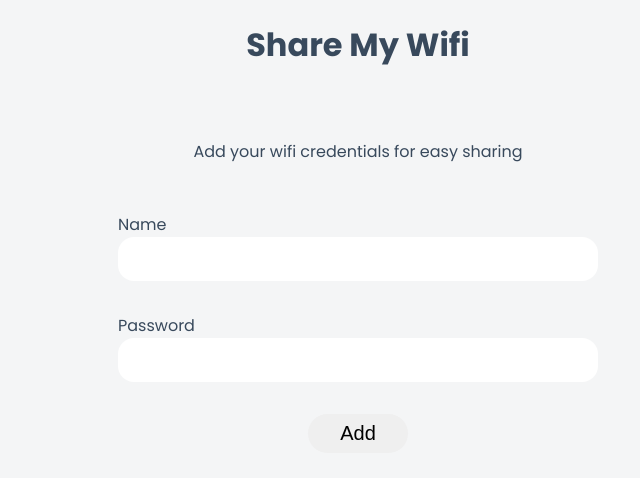
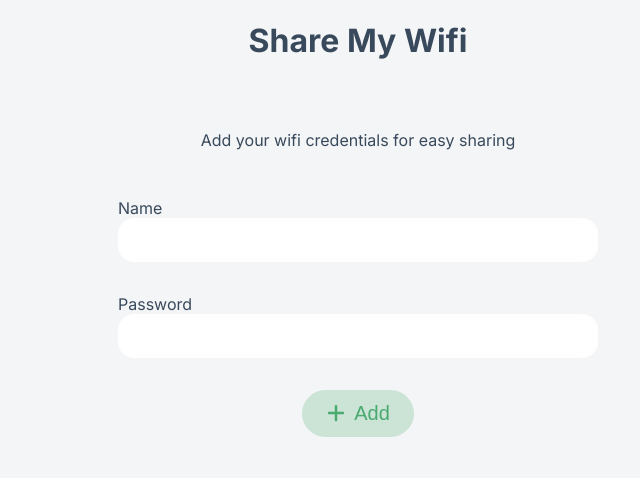
Before and after one commit to SpiffyCloud/share-my-wifi, a Vue app: page / in a window 1280 px wide. Shown: the top 478 px of the page, without its empty margins (282-922 px from the left). Built offline with nearby package versions, Linux system fonts and the light colour scheme.

Commit message:
added action btn component and styling

```diff
--- a/src/App.vue
+++ b/src/App.vue
@@ -54,13 +54,4 @@ function deleteCredentials() {
     box-sizing: border-box;
     text-align: center;
   }
-
-  button {
-    font-size: var(--font-size-buttons);
-    padding: .5rem 2rem;
-    border-radius: 2rem;
-    border: none;
-    display: block;
-    margin: 0 auto;
-  }
 </style>
--- a/src/assets/base.css
+++ b/src/assets/base.css
@@ -1,4 +1,4 @@
-@import url('https://fonts.googleapis.com/css2?family=Poppins:wght@200;400;700&display=swap');
+@import url('https://fonts.googleapis.com/css2?family=Inter:wght@300;400;500;700&display=swap');
 
 /* color palette */
 :root {
@@ -20,8 +20,8 @@
 
   /* green */
   --color-green-light: rgb(111, 228, 158);
-  --color-green-light-16: rgba(111, 228, 158, .16);
   --color-green-light-24: rgba(111, 228, 158, .24);
+  --color-green-light-32: rgba(111, 228, 158, .32);
   --color-green-dark: rgb(74, 170, 112);
   --color-green-dark-24: rgba(74, 170, 112, .24);
   --color-green-dark-32: rgba(74, 170, 112, .32);
@@ -42,6 +42,7 @@
   /* font weights */
   --font-weight-thin: 200;
   --font-weight-regular: 400;
+  --font-weight-medium: 500;
   --font-weight-bold: 700;
 }
 
@@ -60,7 +61,7 @@
   --color-button-submit-background-pressed: var(--color-green-dark-32);
 
   --color-button-delete-text: var(--color-pink-dark);
-  --color-button-delete-background: var(--color-pink-dark-24);
+  --color-button-delete-background-pressed: var(--color-pink-dark-24);
 }
 
 /* dark theme */
@@ -75,11 +76,11 @@
     --color-text: var(--color-white-light);
 
     --color-button-submit-text: var(--color-green-light);
-    --color-button-submit-background: var(--color-green-light-16);
-    --color-button-submit-background-pressed: var(--color-green-light-24);
+    --color-button-submit-background: var(--color-green-light-24);
+    --color-button-submit-background-pressed: var(--color-green-light-32);
 
     --color-button-delete-text: var(--color-pink-light);
-    --color-button-delete-background: var(--color-pink-light-24);
+    --color-button-delete-background-pressed: var(--color-pink-light-24);
   }
 }
 
@@ -91,7 +92,7 @@ body {
   color: var(--color-text);
   background: var(--color-background);
   transition: color 0.5s, background-color 0.5s;
-  font-family: 'Poppins', sans-serif;
+  font-family: 'Inter', sans-serif;
   text-rendering: optimizeLegibility;
   -webkit-font-smoothing: antialiased;
   -moz-osx-font-smoothing: grayscale;
--- /dev/null
+++ b/src/components/ActionButton.vue
@@ -0,0 +1,52 @@
+<script setup>
+const props = defineProps(['type'])
+const emit = defineEmits(['click'])
+</script>
+
+<template>
+  <button @click="emit('click')" :class="type">
+    <slot>&#9786; action</slot>
+  </button>
+</template>
+
+<style>
+button {
+  display: flex;
+  flex-direction: row;
+  align-items: center;
+  gap: .5rem;
+  padding: .75rem 1.5rem;
+  margin: 0 auto;
+  border-radius: 2rem;
+  border: none;
+  font-size: var(--font-size-buttons);
+  font-weight: var(--font-weight-medium);
+}
+
+.submit {
+  color: var(--color-button-submit-text);
+  background-color: var(--color-button-submit-background);
+
+}
+
+.submit:hover,
+.submit:active {
+  background-color: var(--color-button-submit-background-pressed);
+}
+
+.delete {
+  color: var(--color-button-delete-text);
+  background: none;
+}
+
+.delete:hover,
+.delete:active {
+  background-color: var(--color-button-delete-background-pressed);
+}
+
+svg {
+  fill: currentColor;
+  width: var(--font-size-buttons);
+  height: var(--font-size-buttons);
+}
+</style>
--- a/src/components/WifiForm.vue
+++ b/src/components/WifiForm.vue
@@ -1,5 +1,9 @@
 <script setup>
-import { computed } from 'vue';
+import { computed } from 'vue'
+import ActionButton from './ActionButton.vue'
+import IconPlus from './icons/IconPlus.vue'
+import IconCheck from './icons/IconCheck.vue'
+
 const props = defineProps(['credentials'])
 const emit = defineEmits(['update'])
 
@@ -15,6 +19,13 @@ const credentialsUpdated = computed(() => {
     return true
   } else return false
 })
+
+const currentIcon = computed(() => {
+  if (hasCredentials) return IconCheck
+  else return IconPlus
+})
+
+const test = () => console.log('action clicked!')
 </script>
 
 <template>
@@ -30,9 +41,12 @@ const credentialsUpdated = computed(() => {
       v-model="credentials.password">
   </div>
   <div>
-    <button @click="emit('update', credentialsUpdated)">{{
-    hasCredentials ?
-    'Done' : 'Add'}}</button>
+    <ActionButton :type="'submit'"
+      @click="emit('update', credentialsUpdated)">
+      <IconPlus v-if="!hasCredentials" />
+      <IconCheck v-else />
+      <span>{{ hasCredentials ? 'Done' : 'Add' }}</span>
+    </ActionButton>
   </div>
 </template>
 
--- a/src/components/WifiQR.vue
+++ b/src/components/WifiQR.vue
@@ -1,9 +1,11 @@
 <script setup>
 import { computed } from 'vue'
 import QrcodeVue from 'qrcode.vue'
+import ActionButton from './ActionButton.vue';
+import IconTrash from './icons/IconTrash.vue';
 
 const props = defineProps(['credentials'])
-const emits = defineEmits(['edit', 'delete'])
+const emit = defineEmits(['edit', 'delete'])
 
 const qrCode = computed(() => {
   const { name, password } = props.credentials
@@ -20,8 +22,11 @@ const qrCode = computed(() => {
   </div>
   <p>Last Updated: {{ credentials.updated }}</p>
 
-  <button @click="emits('edit')">Edit</button>
-  <button @click="emits('delete')">Delete</button>
+  <button @click="emit('edit')">Edit</button>
+  <ActionButton :type="'delete'" @click="emit('delete')">
+    <IconTrash />
+    <span>Delete</span>
+  </ActionButton>
 </template>
 
 <style>
--- /dev/null
+++ b/src/components/icons/IconCheck.vue
@@ -0,0 +1,8 @@
+<template>
+  <svg xmlns="http://www.w3.org/2000/svg"
+    viewBox="0 0 512 512">
+    <!--! Font Awesome Pro 6.2.0 by @fontawesome - https://fontawesome.com License - https://fontawesome.com/license (Commercial License) Copyright 2022 Fonticons, Inc. -->
+    <path fill="currentColor"
+      d="M243.8 339.8C232.9 350.7 215.1 350.7 204.2 339.8L140.2 275.8C129.3 264.9 129.3 247.1 140.2 236.2C151.1 225.3 168.9 225.3 179.8 236.2L224 280.4L332.2 172.2C343.1 161.3 360.9 161.3 371.8 172.2C382.7 183.1 382.7 200.9 371.8 211.8L243.8 339.8zM512 256C512 397.4 397.4 512 256 512C114.6 512 0 397.4 0 256C0 114.6 114.6 0 256 0C397.4 0 512 114.6 512 256zM256 48C141.1 48 48 141.1 48 256C48 370.9 141.1 464 256 464C370.9 464 464 370.9 464 256C464 141.1 370.9 48 256 48z" />
+  </svg>
+</template>
--- /dev/null
+++ b/src/components/icons/IconPlus.vue
@@ -0,0 +1,8 @@
+<template>
+  <svg xmlns="http://www.w3.org/2000/svg"
+    viewBox="0 0 448 512">
+    <!--! Font Awesome Pro 6.2.0 by @fontawesome - https://fontawesome.com License - https://fontawesome.com/license (Commercial License) Copyright 2022 Fonticons, Inc. -->
+    <path fill="currentColor"
+      d="M256 80c0-17.7-14.3-32-32-32s-32 14.3-32 32V224H48c-17.7 0-32 14.3-32 32s14.3 32 32 32H192V432c0 17.7 14.3 32 32 32s32-14.3 32-32V288H400c17.7 0 32-14.3 32-32s-14.3-32-32-32H256V80z" />
+  </svg>
+</template>
--- /dev/null
+++ b/src/components/icons/IconTrash.vue
@@ -0,0 +1,8 @@
+<template>
+  <svg xmlns="http://www.w3.org/2000/svg"
+    viewBox="0 0 448 512">
+    <!--! Font Awesome Pro 6.2.0 by @fontawesome - https://fontawesome.com License - https://fontawesome.com/license (Commercial License) Copyright 2022 Fonticons, Inc. -->
+    <path fill="currentColor"
+      d="M424 80C437.3 80 448 90.75 448 104C448 117.3 437.3 128 424 128H412.4L388.4 452.7C385.9 486.1 358.1 512 324.6 512H123.4C89.92 512 62.09 486.1 59.61 452.7L35.56 128H24C10.75 128 0 117.3 0 104C0 90.75 10.75 80 24 80H93.82L130.5 24.94C140.9 9.357 158.4 0 177.1 0H270.9C289.6 0 307.1 9.358 317.5 24.94L354.2 80H424zM177.1 48C174.5 48 171.1 49.34 170.5 51.56L151.5 80H296.5L277.5 51.56C276 49.34 273.5 48 270.9 48H177.1zM364.3 128H83.69L107.5 449.2C108.1 457.5 115.1 464 123.4 464H324.6C332.9 464 339.9 457.5 340.5 449.2L364.3 128z" />
+  </svg>
+</template>
```
